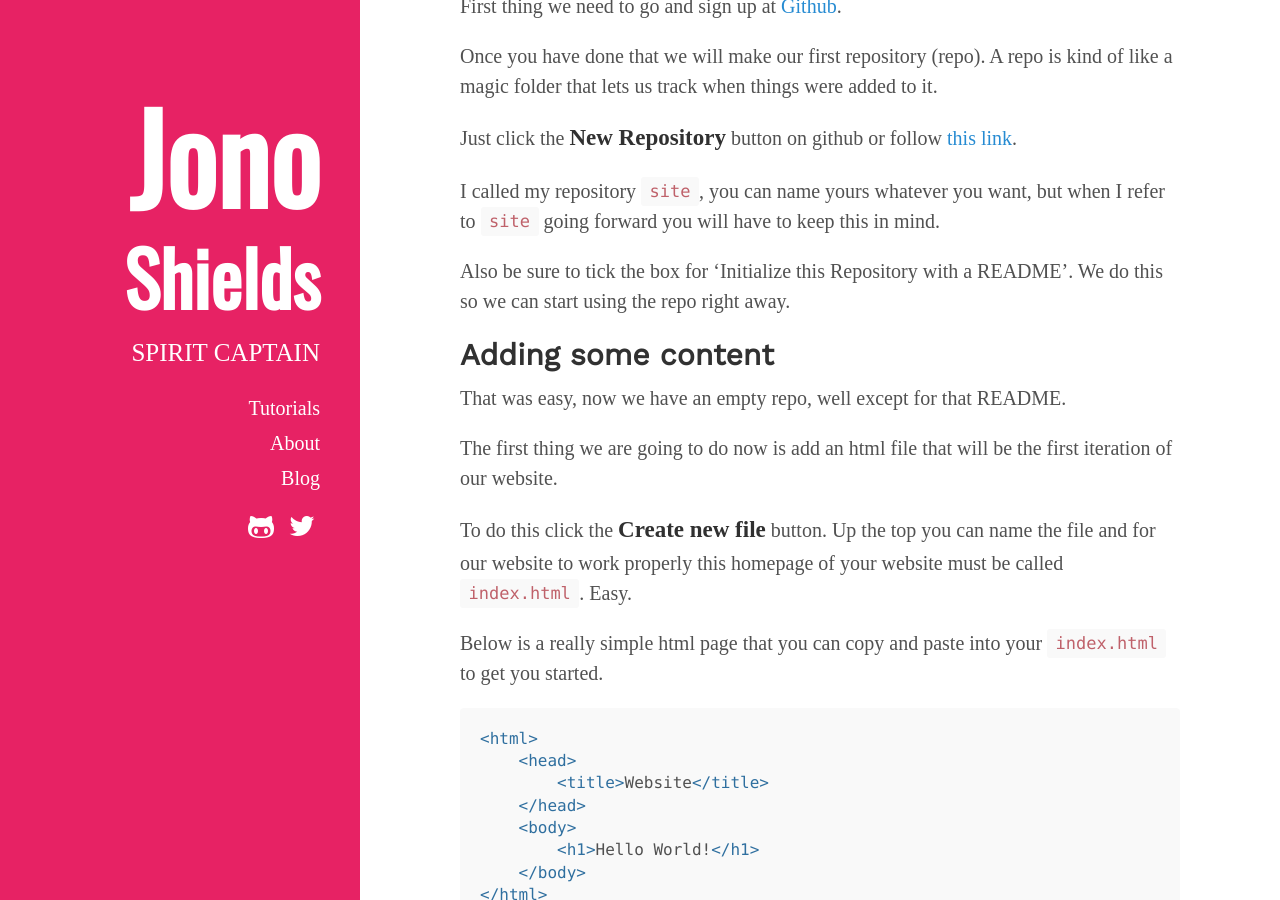
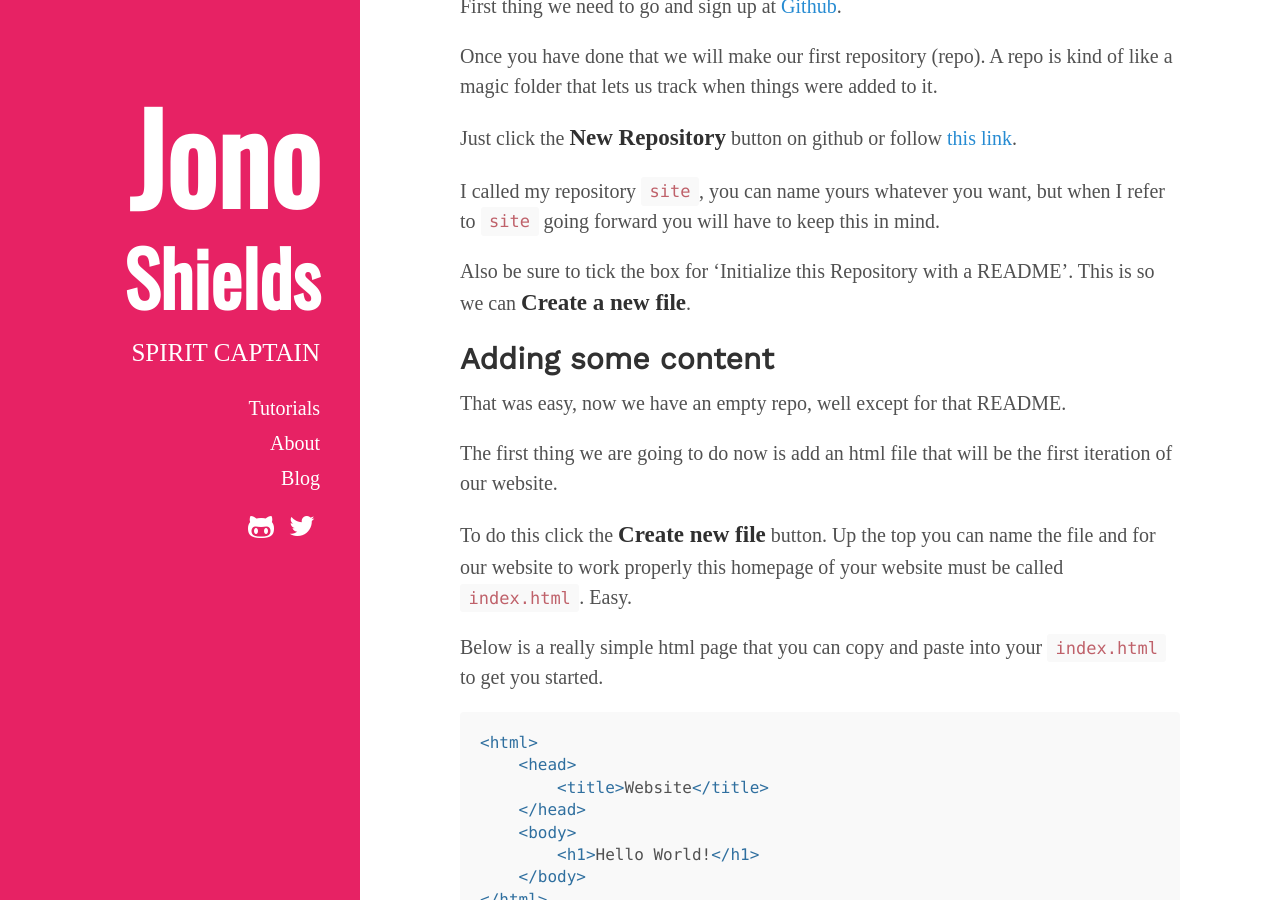
Before and after one commit to foopod/blog-2.0, a Jekyll site: the page built from _tutorials/making-a-website.md, in a window 1280 px wide and 900 px high, scrolled down 562 px. Built offline with Jekyll 4.4.1, drawn with Linux system fonts in a browser that asks for light colours; nearby versions of some CDN libraries; some web fonts are replaced; comment, search, counter and statistics services are not loaded.

Commit message:
Update making-a-website.md

```diff
--- a/_tutorials/making-a-website.md
+++ b/_tutorials/making-a-website.md
@@ -27,7 +27,7 @@ Just click the **New Repository** button on github or follow [this link](https:/
 
 I called my repository `site`, you can name yours whatever you want, but when I refer to `site` going forward you will have to keep this in mind.
 
-Also be sure to tick the box for 'Initialize this Repository with a README'. We do this so we can start using the repo right away.
+Also be sure to tick the box for 'Initialize this Repository with a README'. This is so we can **Create a new file**.
 
 ## Adding some content
 
```
